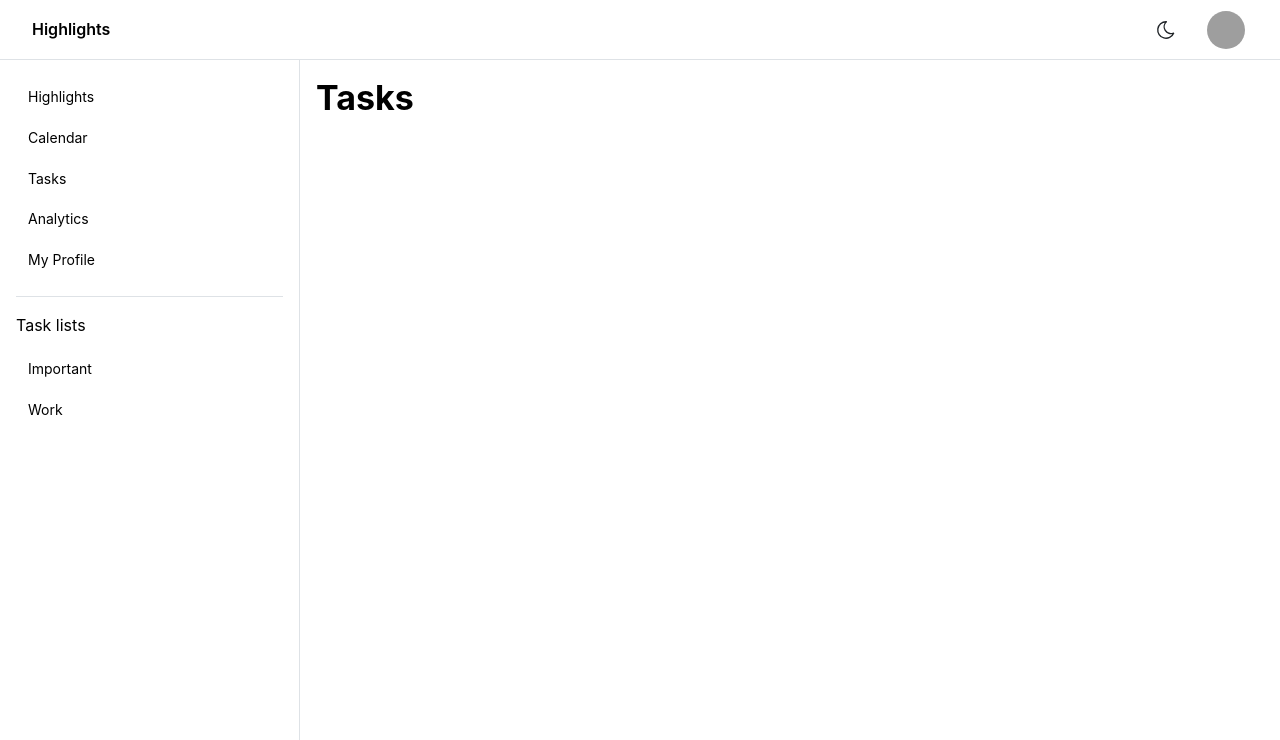
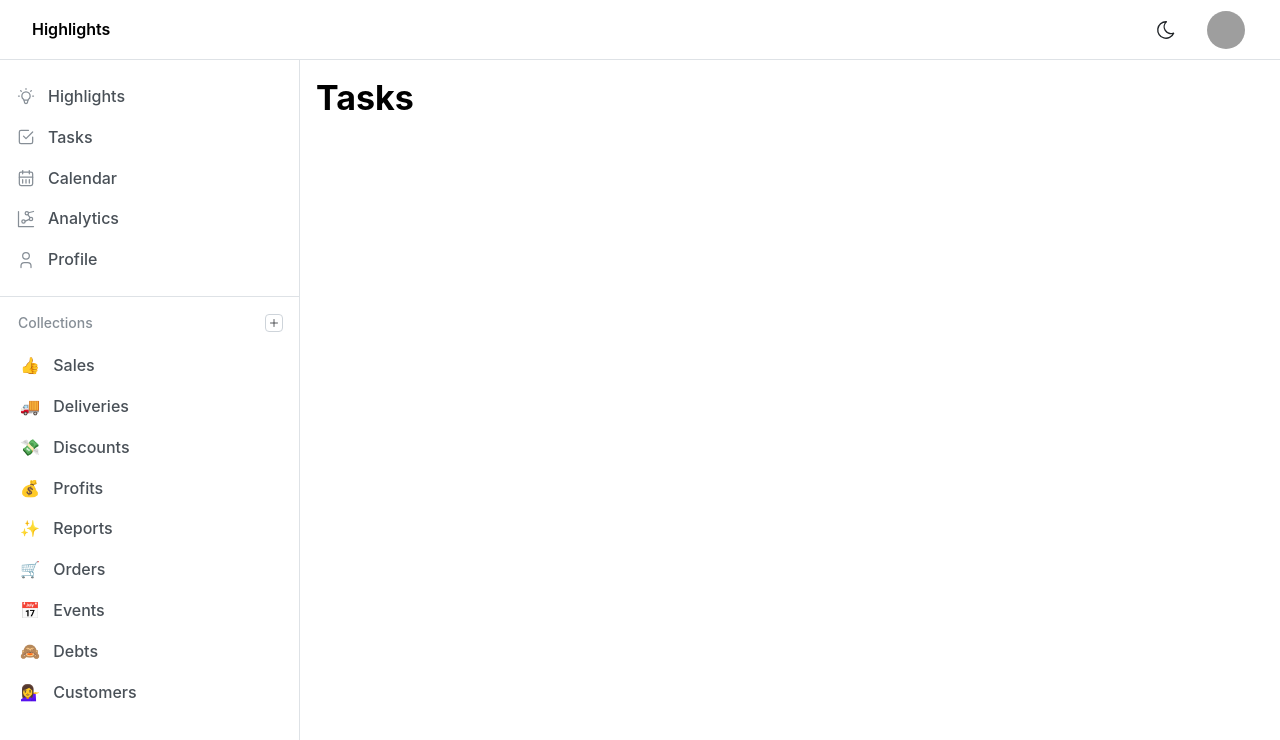
Before and after one commit to nipunayf/highlights, a Next.js app in the folder src/website/highlights/: page /tasks in a window 1280 px wide. Shown: the top 740 px of the page. Built offline with nearby package versions, Linux system fonts and the light colour scheme; grey boxes are pictures that could not be loaded; what @azure/msal-react would draw is missing.

Commit message:
Add left navbar

```diff
--- /dev/null
+++ b/src/website/highlights/src/components/Navbar/Navbar.module.css
@@ -0,0 +1,95 @@
+.navbar {
+    background-color: var(--mantine-color-body);
+    padding: var(--mantine-spacing-md);
+    padding-top: 0;
+    display: flex;
+    flex-direction: column;
+}
+
+.section {
+    margin-left: calc(var(--mantine-spacing-md) * -1);
+    margin-right: calc(var(--mantine-spacing-md) * -1);
+    margin-bottom: var(--mantine-spacing-md);
+
+    &:not(:last-of-type) {
+        border-bottom: rem(1px) solid light-dark(var(--mantine-color-gray-3), var(--mantine-color-dark-4));
+    }
+}
+
+.mainLinks {
+    padding-left: calc(var(--mantine-spacing-md) - var(--mantine-spacing-xs));
+    padding-right: calc(var(--mantine-spacing-md) - var(--mantine-spacing-xs));
+    padding-bottom: var(--mantine-spacing-md);
+}
+
+.mainLink {
+    display: flex;
+    align-items: center;
+    width: 100%;
+    padding: rem(8px) var(--mantine-spacing-xs);
+    border-radius: var(--mantine-radius-sm);
+    font-weight: 500;
+    color: light-dark(var(--mantine-color-gray-7), var(--mantine-color-dark-0));
+
+    &:hover {
+        background-color: light-dark(var(--mantine-color-gray-0), var(--mantine-color-dark-6));
+        color: light-dark(var(--mantine-color-gray-7), var(--mantine-color-dark-0));
+    }
+
+    &[data-active] {
+
+        &,
+        &:hover {
+            background-color: var(--mantine-color-blue-light);
+            color: var(--mantine-color-blue-light-color);
+
+            .mainLinkIcon {
+                color: var(--mantine-color-blue-light-color);
+            }
+        }
+    }
+}
+
+.mainLinkInner {
+    display: flex;
+    align-items: center;
+    flex: 1;
+}
+
+.mainLinkIcon {
+    margin-right: var(--mantine-spacing-sm);
+    color: light-dark(var(--mantine-color-gray-6), var(--mantine-color-dark-2));
+}
+
+.mainLinkBadge {
+    padding: 0;
+    width: rem(20px);
+    height: rem(20px);
+    pointer-events: none;
+}
+
+.collections {
+    padding-left: calc(var(--mantine-spacing-md) - rem(6px));
+    padding-right: calc(var(--mantine-spacing-md) - rem(6px));
+    padding-bottom: var(--mantine-spacing-md);
+}
+
+.collectionsHeader {
+    padding-left: calc(var(--mantine-spacing-md) + rem(2px));
+    padding-right: var(--mantine-spacing-md);
+    margin-bottom: var(--mantine-spacing-sm);
+}
+
+.collectionLink {
+    display: block;
+    padding: rem(8px) var(--mantine-spacing-xs);
+    text-decoration: none;
+    border-radius: var(--mantine-radius-sm);
+    color: light-dark(var(--mantine-color-gray-7), var(--mantine-color-dark-0));
+    font-weight: 500;
+
+    &:hover {
+        background-color: light-dark(var(--mantine-color-gray-0), var(--mantine-color-dark-6));
+        color: light-dark(var(--mantine-color-gray-7), var(--mantine-color-dark-0));
+    }
+}
--- /dev/null
+++ b/src/website/highlights/src/components/Navbar/Navbar.tsx
@@ -0,0 +1,89 @@
+import {
+    UnstyledButton,
+    Text,
+    Group,
+    ActionIcon,
+    Tooltip,
+    rem,
+    Space,
+} from '@mantine/core';
+import { IconBulb, IconUser, IconCheckbox, IconPlus, IconChartDots2, IconCalendarMonth } from '@tabler/icons-react';
+import classes from './Navbar.module.css';
+import Link from 'next/link';
+import { useState } from 'react';
+
+const links = [
+    { icon: IconBulb, label: 'Highlights', path: '/highlights' },
+    { icon: IconCheckbox, label: 'Tasks', path: '/tasks' },
+    { icon: IconCalendarMonth, label: 'Calendar', path: '/calendar' },
+    { icon: IconChartDots2, label: 'Analytics', path: '/analytics' },
+    { icon: IconUser, label: 'Profile', path: '/profile' },
+];
+
+const collections = [
+    { emoji: '👍', label: 'Sales' },
+    { emoji: '🚚', label: 'Deliveries' },
+    { emoji: '💸', label: 'Discounts' },
+    { emoji: '💰', label: 'Profits' },
+    { emoji: '✨', label: 'Reports' },
+    { emoji: '🛒', label: 'Orders' },
+    { emoji: '📅', label: 'Events' },
+    { emoji: '🙈', label: 'Debts' },
+    { emoji: '💁‍♀️', label: 'Customers' },
+];
+
+export default function Navbar() {
+    const [active, setActive] = useState('Billing');
+
+    const mainLinks = links.map((link) => (
+        <UnstyledButton
+            component={Link}
+            href={link.path}
+            key={link.label}
+            className={classes.mainLink}
+            data-active={link.label === active || undefined}
+            onClick={(e) => {
+                setActive(link.label);
+            }}>
+            <div className={classes.mainLinkInner}>
+                <link.icon size={20} className={classes.mainLinkIcon} stroke={1.5} />
+                <span>{link.label}</span>
+            </div>
+        </UnstyledButton >
+    ));
+
+    const collectionLinks = collections.map((collection) => (
+        <a
+            href="#"
+            onClick={(event) => event.preventDefault()}
+            key={collection.label}
+            className={classes.collectionLink}
+        >
+            <span style={{ marginRight: rem(9), fontSize: rem(16) }}>{collection.emoji}</span>{' '}
+            {collection.label}
+        </a>
+    ));
+
+    return (
+        <nav className={classes.navbar}>
+            <Space h={'md'} />
+            <div className={classes.section}>
+                <div className={classes.mainLinks}>{mainLinks}</div>
+            </div>
+
+            <div className={classes.section}>
+                <Group className={classes.collectionsHeader} justify="space-between">
+                    <Text size="sm" fw={500} c="dimmed">
+                        Collections
+                    </Text>
+                    <Tooltip label="Create collection" withArrow position="right">
+                        <ActionIcon variant="default" size={18}>
+                            <IconPlus style={{ width: rem(12), height: rem(12) }} stroke={1.5} />
+                        </ActionIcon>
+                    </Tooltip>
+                </Group>
+                <div className={classes.collections}>{collectionLinks}</div>
+            </div>
+        </nav>
+    );
+}
--- a/src/website/highlights/src/components/PageLayout.tsx
+++ b/src/website/highlights/src/components/PageLayout.tsx
@@ -1,5 +1,6 @@
-import { Anchor, AppShell, Box, Burger, Divider, Group, NavLink, Text } from '@mantine/core';
+import { AppShell } from '@mantine/core';
 import { useDisclosure } from '@mantine/hooks';
+import Navbar from './Navbar/Navbar';
 import Header from './Header/Header';
 
 export default function PageLayout({ children }: { children: React.ReactNode }) {
@@ -19,39 +20,8 @@ export default function PageLayout({ children }: { children: React.ReactNode })
                 <Header opened={opened} toggle={toggle} />
             </AppShell.Header>
 
-            <AppShell.Navbar p="md">
-                <NavLink
-                    href="/highlights"
-                    label="Highlights"
-                />
-                <NavLink
-                    href="/calendar"
-                    label="Calendar"
-                />
-                <NavLink
-                    href="/tasks"
-                    label="Tasks"
-                />
-                <NavLink
-                    href="/analytics"
-                    label="Analytics"
-                />
-                <NavLink
-                    href="/profile"
-                    label="My Profile"
-                />
-                <AppShell.Section>
-                    <Divider my="md" />
-                    <Text pb="xs">Task lists</Text>
-                    <NavLink
-                        href="/tasks"
-                        label="Important"
-                    />
-                    <NavLink
-                        href="/tasks"
-                        label="Work"
-                    />
-                </AppShell.Section>
+            <AppShell.Navbar>
+                <Navbar />
             </AppShell.Navbar>
 
             <AppShell.Main>
```
